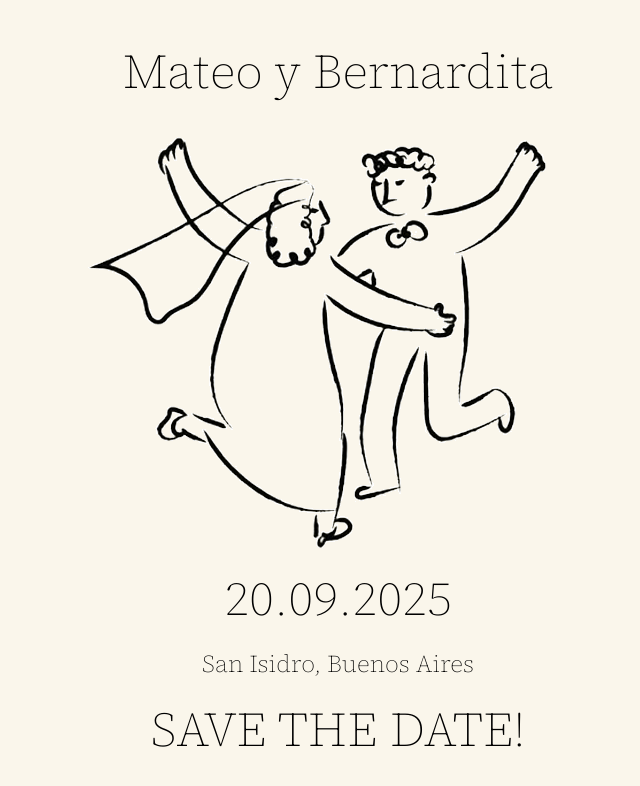
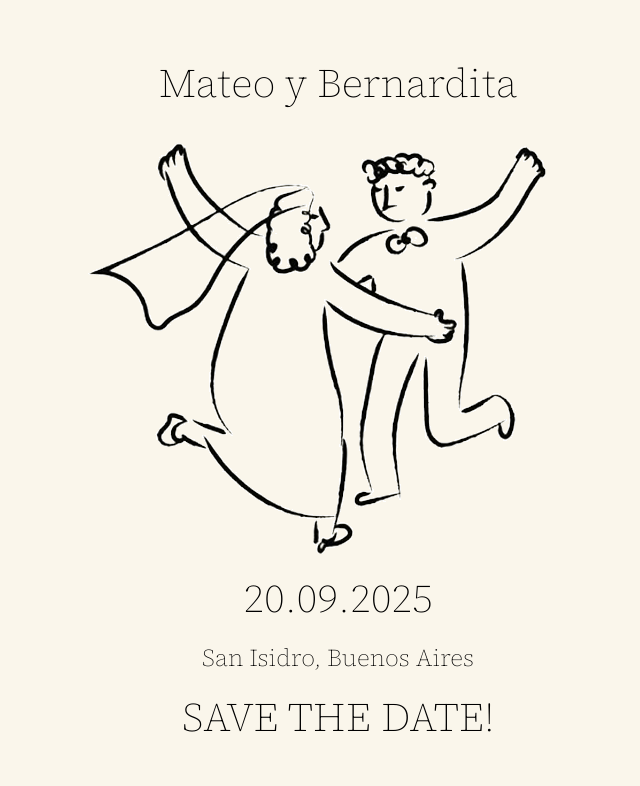
Before and after one commit to unmateo/mateoybernardita, a Next.js app: page / in a window 1280 px wide. Shown: the top 786 px of the page, without its empty margins (302-942 px from the left). Built offline with nearby package versions, Linux system fonts and the light colour scheme.

Commit message:
fix font size

```diff
--- a/app/page.tsx
+++ b/app/page.tsx
@@ -17,7 +17,7 @@ export default function Page() {
       top: 0,
       left: 0
     }}>
-      <p style={{ fontSize: "3rem", fontWeight: 200, margin: "0.5rem"}}>Mateo y Bernardita</p>
+      <p style={{ fontSize: "2.5rem", fontWeight: 200, margin: "0.5rem"}}>Mateo y Bernardita</p>
       <img
         src="/dancers.gif"
         alt="background"
@@ -28,9 +28,9 @@ export default function Page() {
           objectFit: "contain"
         }}
       />
-      <p style={{ fontSize: "3rem", fontWeight: 300, margin:"0.5rem" }}>20.09.2025</p>
+      <p style={{ fontSize: "2.5rem", fontWeight: 300, margin:"0.5rem" }}>20.09.2025</p>
       <p style={{ fontSize: "1.5rem", fontWeight: 200, margin:"0.5rem" }}>San Isidro, Buenos Aires</p>
-      <p style={{ fontSize: "3rem", fontWeight: 300, margin:"0.5rem" }}>SAVE THE DATE!</p>
+      <p style={{ fontSize: "2.5rem", fontWeight: 300, margin:"0.5rem" }}>SAVE THE DATE!</p>
     </div>
   )
 }
```
